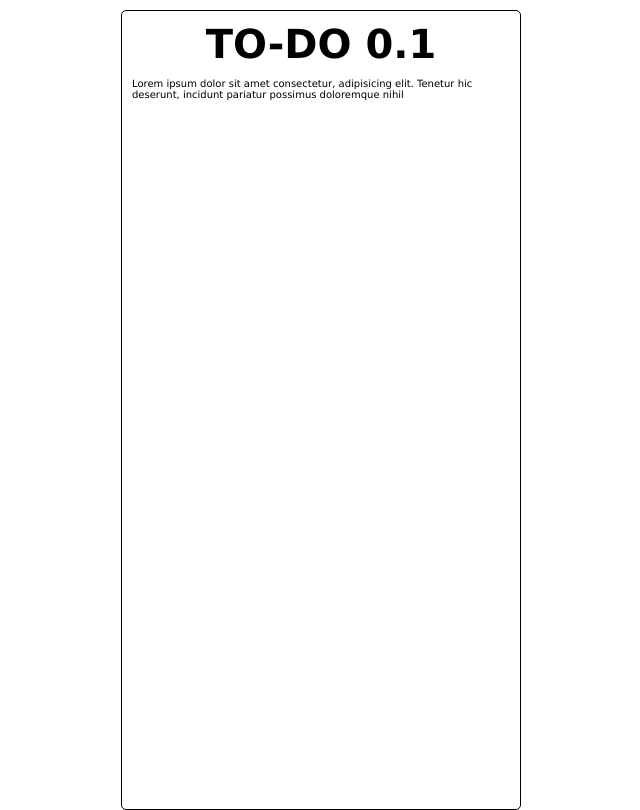
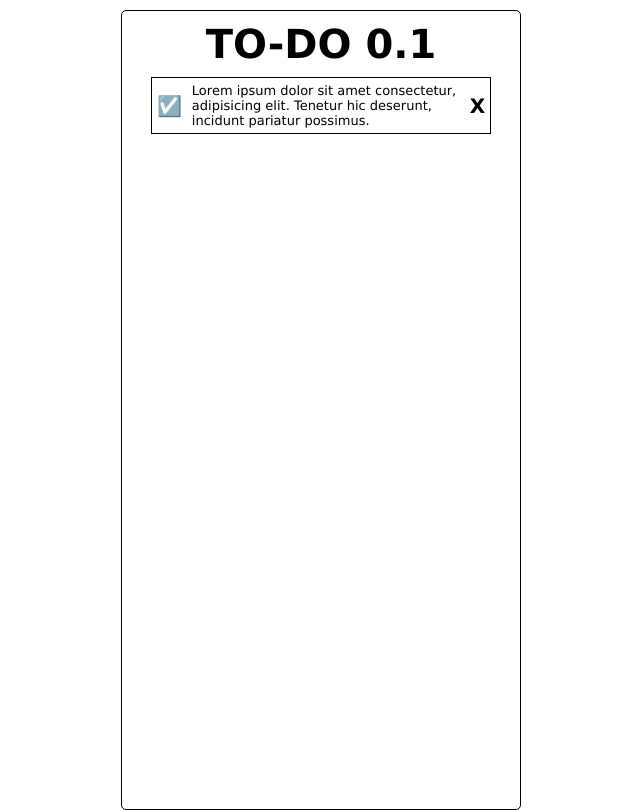
Before and after one commit to MelJuarez/TO_DO_LIST, a plain HTML site: page index.html in a window 1280 px wide. Shown: the whole page, without its empty margins (319-959 px from the left). Drawn offline with Linux system fonts and the light colour scheme.

Commit message:
Se agregaron los iconos de checkbox y se mejoró estética

```diff
--- /dev/null
+++ b/css/to_do_item.css
@@ -0,0 +1,29 @@
+.todo_item{
+    width: 90%;
+    border: 1px solid black;
+
+    margin: auto;
+    margin-top: 1rem;
+    padding: 0.5rem;
+
+    display: flex;
+    align-items: center;
+}
+.ico {
+    font-size: 2rem;
+    margin-right: 1rem;
+}
+.ico:hover{
+    cursor: pointer;
+}
+
+.todo_item p {
+    font-size: 1.3rem;
+}
+.ico2 {
+    font-size: 2rem;
+    font-weight: 600;
+}
+.ico2:hover{
+    cursor: pointer;
+}
--- a/index.html
+++ b/index.html
@@ -9,6 +9,7 @@
     <!-----Conectando archivos css---------->
     <link rel="stylesheet" href="./css/config.css">
     <link rel="stylesheet" href="./css/to_do_list.css">
+    <link rel="stylesheet" href="./css/to_do_item.css">
 
 </head>
 <body>
@@ -16,11 +17,12 @@
     <div class="root">
         <h1>TO-DO 0.1</h1>
 
-        <div>
-            <img src="" alt="">
+        <div class="todo_item">
+            <span class="ico">☑️</span>
             <p>Lorem ipsum dolor sit amet consectetur, adipisicing elit.
-               Tenetur hic deserunt, incidunt pariatur possimus doloremque nihil
+               Tenetur hic deserunt, incidunt pariatur possimus.
             </p>
+            <span class="ico2">X</span>
         </div>
 
     </div>
```
